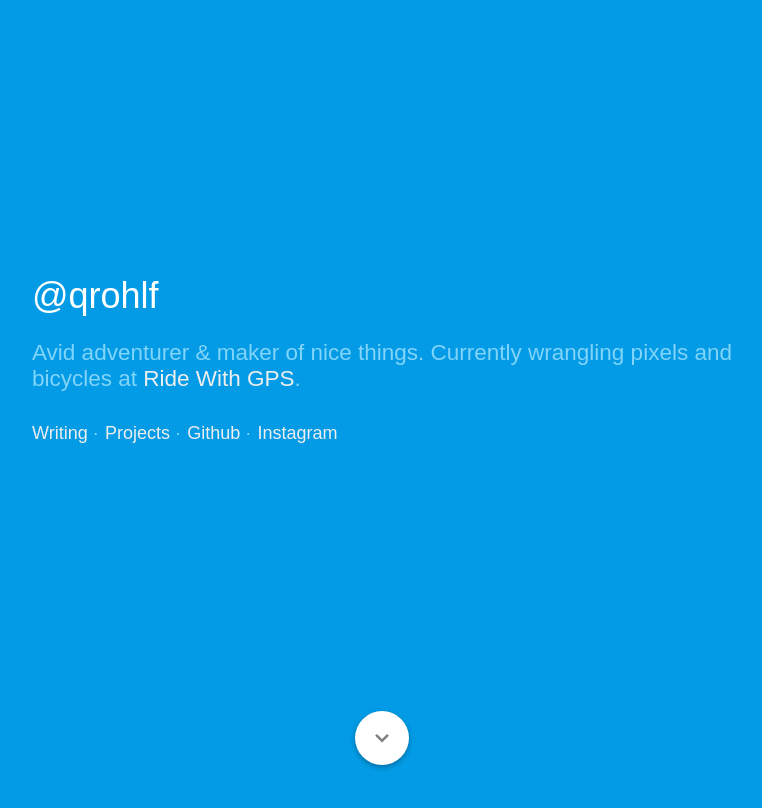
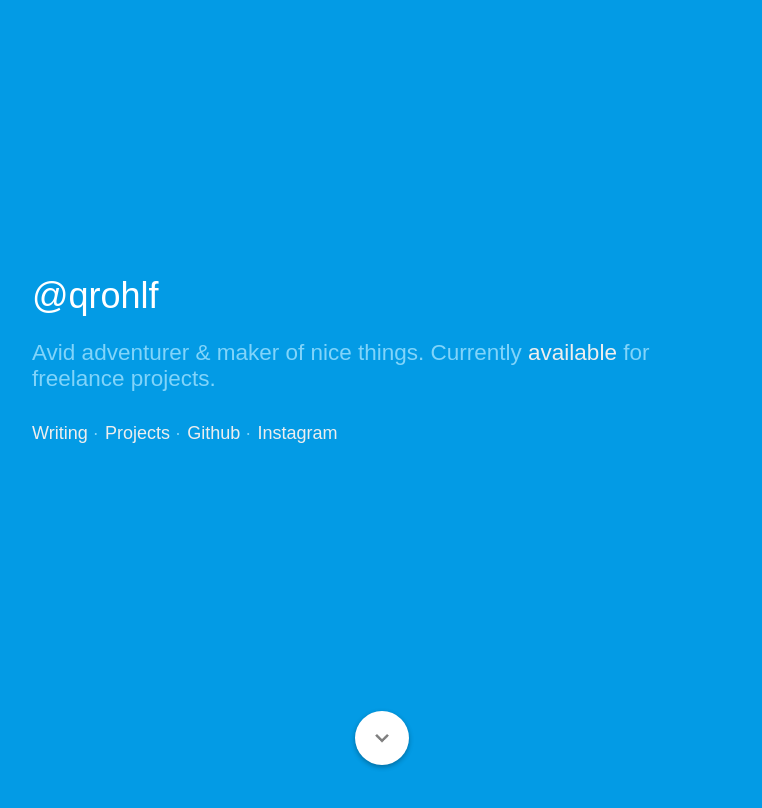
Before and after one commit to qrohlf/qrohlf.github.io, a Jekyll site: the page built from index.html, in a window 1280 px wide and 900 px high. Shown: the top 808 px of the window, without its empty margins (258-1020 px from the left). Built offline with Jekyll 4.4.1, drawn with Linux system fonts in a browser that asks for light colours; Markdown is read by kramdown in place of the engine named in the settings; a script that is not in the unit is left out.

Commit message:
update frontpage

```diff
--- a/index.html
+++ b/index.html
@@ -5,7 +5,7 @@ layout: scaffold
   <div class="hero-wrapper">
     <div class="content">
       <h1>@qrohlf</h1>
-      <p>Avid adventurer &amp; maker of nice things. Currently wrangling pixels and bicycles at <a href="https://ridewithgps.com/">Ride With GPS</a>.</p>
+      <p>Avid adventurer &amp; maker of nice things. Currently <a href="mailto:qr@qrohlf.com">available</a> for freelance projects.</p>
       <h2>Navigation</h2>
       {% include nav.html %}
     </div>
```
